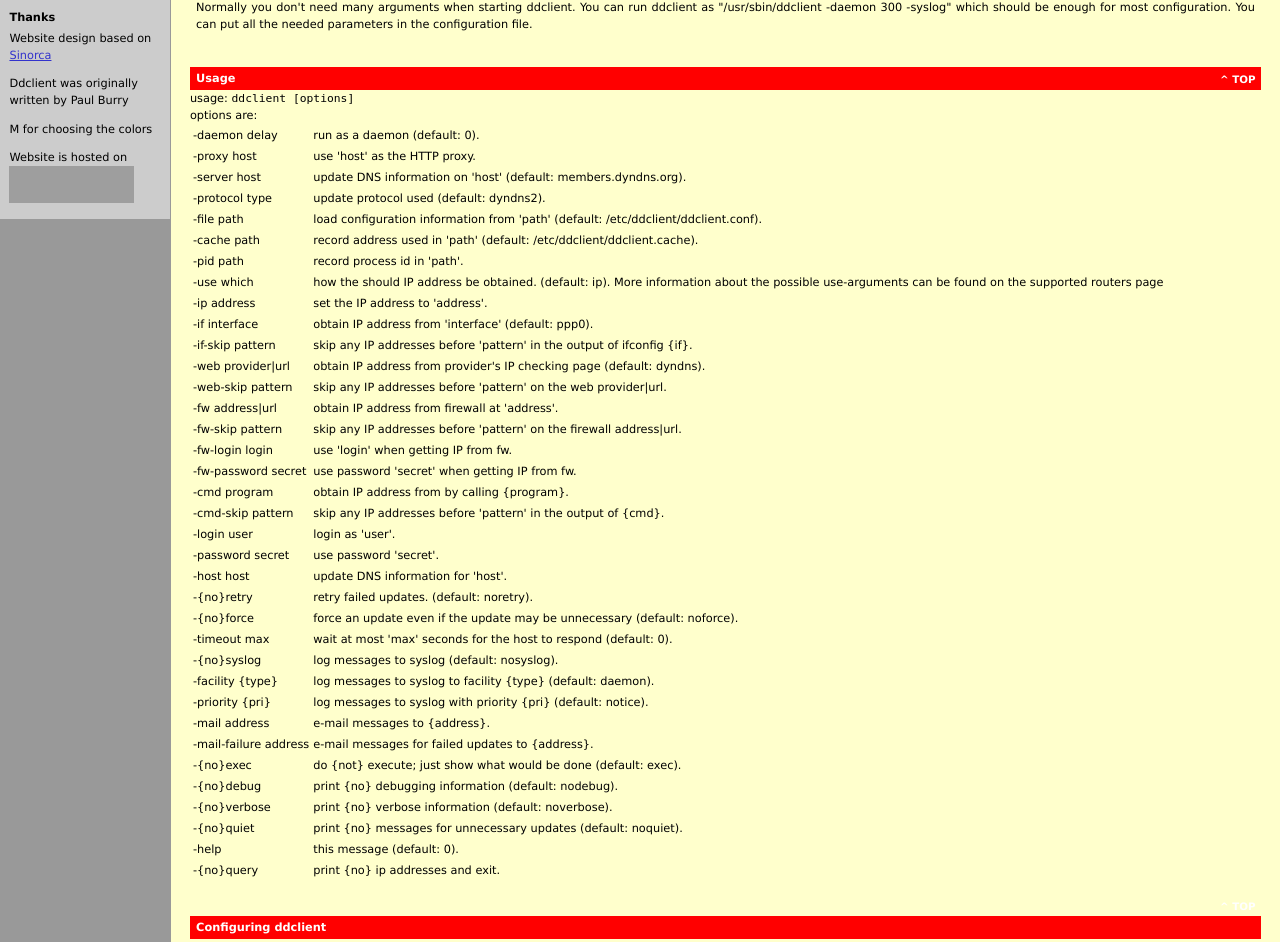
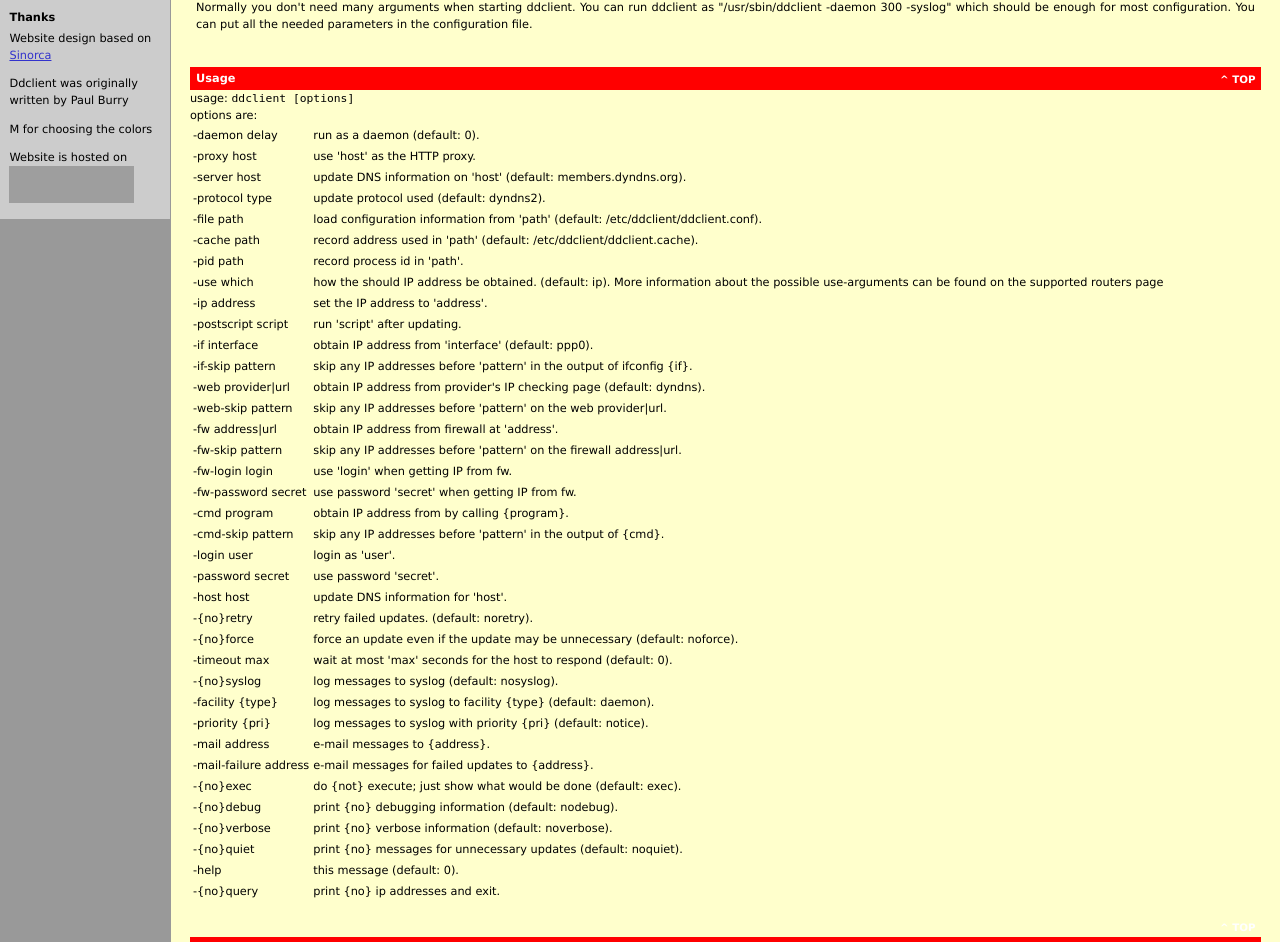
Before and after one commit to ghuntley/ddclient, a PHP site: page /?page=1 in a window 1280 px wide. Shown: the part 192-1134 px from the top of the page. Run offline with PHP 8.4, Linux system fonts and the light colour scheme; grey boxes are pictures that could not be loaded.

Commit message:
postscript added

```diff
--- a/html/doc.php
+++ b/html/doc.php
@@ -40,6 +40,7 @@ $text['body']  =
 	"					More information about the possible use-arguments can be found on \n" .
 	"					the supported routers page</tr></td>" .
   	"<tr><td>-ip address           </td><td> set the IP address to 'address'.<td></tr>\n" .
+  	"<tr><td>-postscript script    </td><td> run 'script' after updating.<td></tr>\n" .
 
   	"<tr><td>-if interface         </td><td> obtain IP address from 'interface' (default: ppp0).<td></tr>\n" .
   	"<tr><td>-if-skip pattern      </td><td> skip any IP addresses before 'pattern' in the output of ifconfig {if}.<td></tr>\n" .
```
